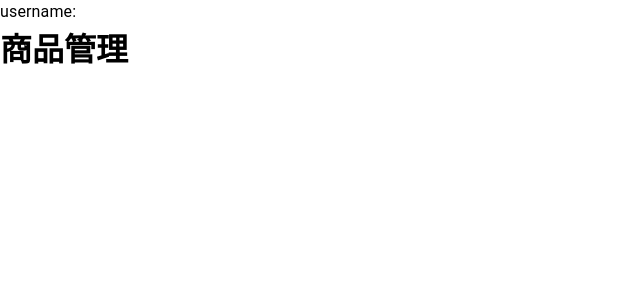
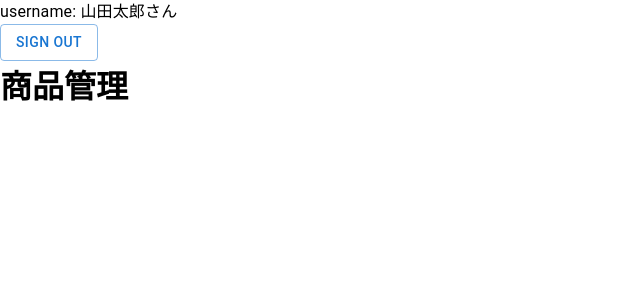
Before and after one commit to uraaaa24/stock-management, a Next.js app: page / in a window 1280 px wide. Shown: the top 300 px of the page, without its empty margins (0-640 px from the left). Built offline with nearby package versions, Linux system fonts and the light colour scheme.

Commit message:
ログアウトボタン実装

```diff
--- a/src/components/templates/header/index.tsx
+++ b/src/components/templates/header/index.tsx
@@ -1,4 +1,4 @@
-import { Typography } from "@mui/material";
+import { Button, Typography } from "@mui/material";
 import { NextPage } from "next";
 
 type HeaderProps = {}
@@ -6,7 +6,8 @@ type HeaderProps = {}
 const Header: NextPage<HeaderProps> = () => {
     return (
         <>
-            <Typography>username:</Typography>
+            <Typography>username: 山田太郎さん</Typography>
+            <Button variant="outlined">Sign Out</Button>
         </>
     )
 }
```
